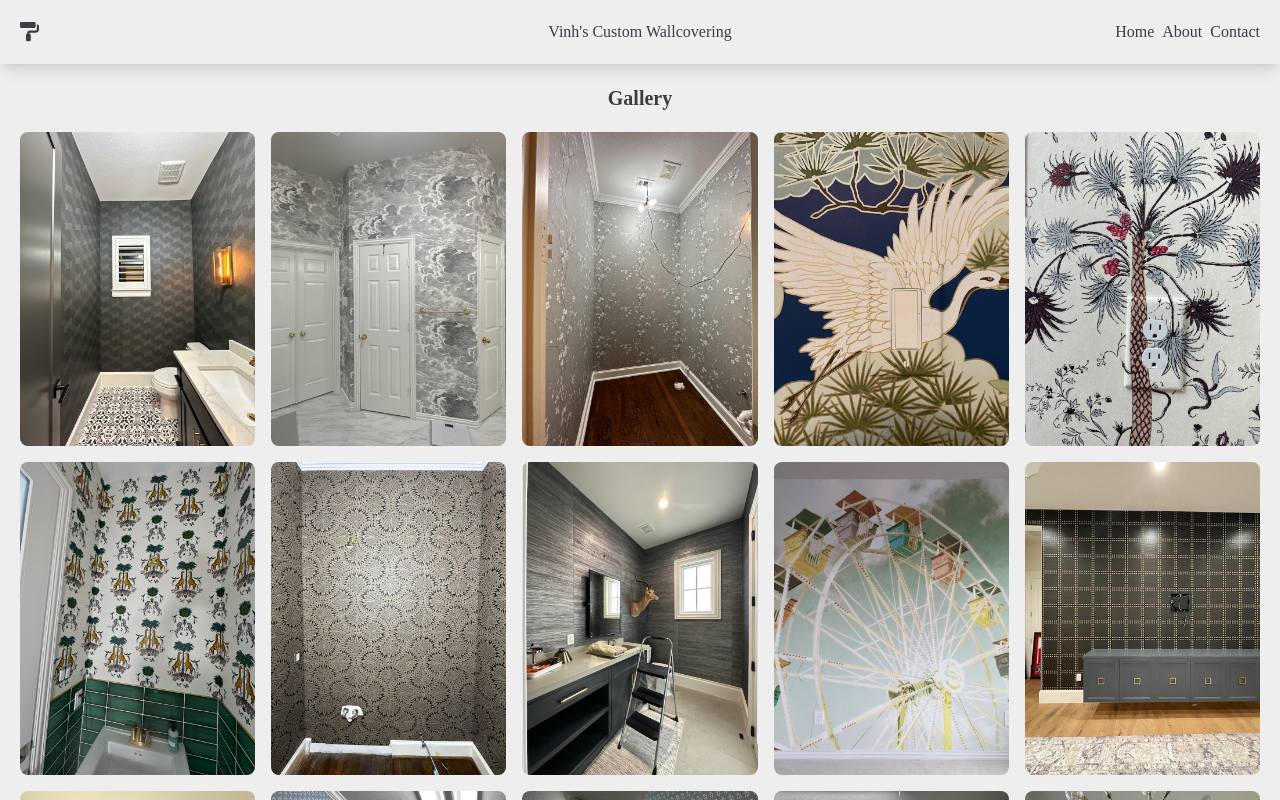
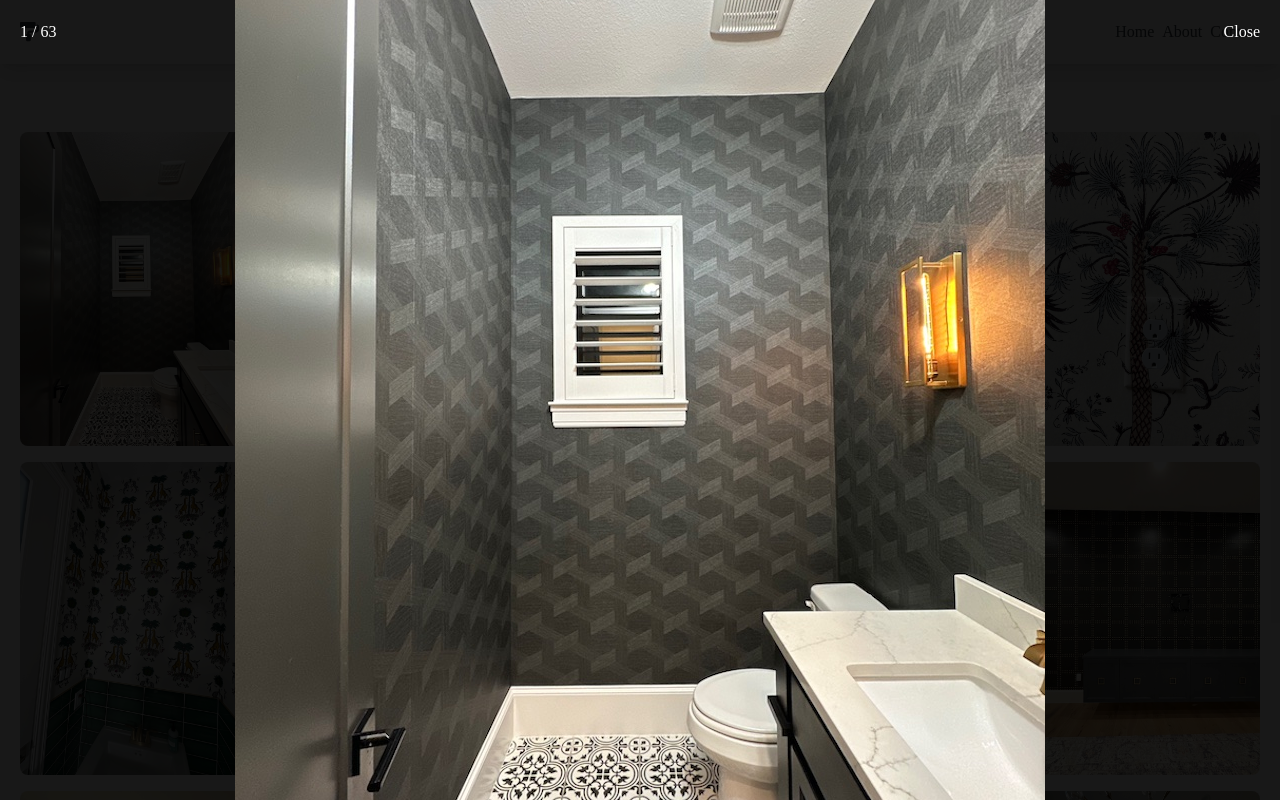
Before and after one commit to ktn1234/vinhs-custom-wallcovering, a React (Vite) app: page / in a window 1280 px wide. Both pictures are taken after a click on the element 137 px from the left and 288 px from the top of the page. Shown: the top 800 px of the page. Built offline with nearby package versions, Linux system fonts and the light colour scheme; a web font is replaced by a local one.

Commit message:
:sparkles: Implemented image carousel

```diff
--- a/src/pages/HomePage.tsx
+++ b/src/pages/HomePage.tsx
@@ -1,3 +1,5 @@
+import { useState } from "react";
+
 interface Picture {
   index: number;
   src: string;
@@ -8,8 +10,6 @@ const pictures: Picture[] = Array.from(
   { length: 63 },
   (_: unknown, index: number) => index + 1
 ).map((index: number) => {
-  console.log("Creating pictures:", index);
-
   return {
     index: index - 1,
     src: `/images/${index - 1}.jpeg`,
@@ -18,6 +18,9 @@ const pictures: Picture[] = Array.from(
 });
 
 function HomePage() {
+  const [showCarousel, setShowCarousel] = useState<boolean>(false);
+  const [currentPicIndex, setCurrentPicIndex] = useState<number>(0);
+
   return (
     <>
       <div className="flex justify-center p-5">
@@ -25,7 +28,13 @@ function HomePage() {
       </div>
       <div className="grid grid-cols-2 md:grid-cols-3 lg:grid-cols-4 xl:grid-cols-5 gap-4 mx-5 mb-5">
         {pictures.map(({ index, src, alt }) => (
-          <div key={index}>
+          <div
+            key={index}
+            onClick={() => {
+              setCurrentPicIndex(index);
+              setShowCarousel(!showCarousel);
+            }}
+          >
             <img
               className="rounded-lg object-cover w-full h-full cursor-pointer"
               src={src}
@@ -34,6 +43,47 @@ function HomePage() {
           </div>
         ))}
       </div>
+      {showCarousel && (
+        <div
+          className="fixed inset-0 z-50 bg-black bg-opacity-90 flex items-center justify-center"
+          onClick={() => setShowCarousel(!showCarousel)}
+        >
+          <div className="absolute top-0 right-0 p-5">
+            <button
+              className="text-white hover:underline"
+              onClick={() => setShowCarousel(!showCarousel)}
+            >
+              Close
+            </button>
+          </div>
+          <div className="absolute top-0 left-0 p-5 text-white">
+            {currentPicIndex + 1} / {pictures.length}
+          </div>
+          <div className="flex items-center justify-center w-5/6">
+            <img
+              className="rounded-lg cursor-pointer"
+              src={pictures[currentPicIndex].src}
+              alt={pictures[currentPicIndex].alt}
+              onClick={(e) => {
+                e.stopPropagation();
+
+                const cursonOnLeftSide = e.clientX < window.innerWidth / 2;
+                const cursoronRightSide = e.clientX > window.innerWidth / 2;
+
+                if (cursonOnLeftSide) {
+                  setCurrentPicIndex(
+                    (currentPicIndex - 1 + pictures.length) % pictures.length
+                  );
+                }
+
+                if (cursoronRightSide) {
+                  setCurrentPicIndex((currentPicIndex + 1) % pictures.length);
+                }
+              }}
+            />
+          </div>
+        </div>
+      )}
     </>
   );
 }
```
